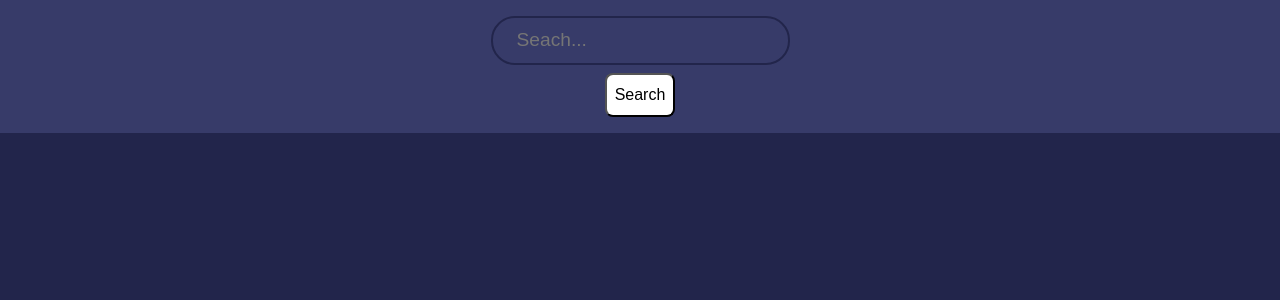
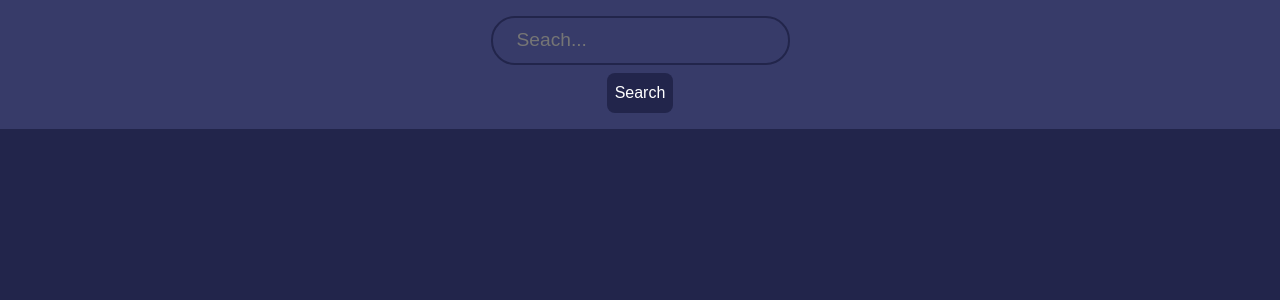
Before and after one commit to herrbaha/letztemovies, a React (Create React App) app: page /search in a window 1280 px wide. Shown: the top 300 px of the page. Built offline with nearby package versions, Linux system fonts and the light colour scheme.

Commit message:
button css fast fertig

```diff
--- a/src/components/Login.js
+++ b/src/components/Login.js
@@ -48,8 +48,7 @@ const Login = () => {
           />
         </Form.Group>
 
-        <Link to="/search"><Button
-          variant="light"
+        <Link to="/search" ><Button
           type="submit"
           className="login-btn"
           disabled={!validateForm()}
--- a/src/css/login.css
+++ b/src/css/login.css
@@ -8,3 +8,9 @@
 .mb-3{
     width: 100%;
 }
+.login-btn{
+    background-color: #373b69 !important;
+    color: white;
+    border: none;
+
+}
--- a/src/css/search.css
+++ b/src/css/search.css
@@ -40,11 +40,12 @@ header{
 }
 .search-btn{
     border-radius: 0.5rem;
-    background-color: #fff;
+    background-color: #22254b;
     padding: 0.5rem;
-    color:black;
+    color: white;
     margin-top: 0.5rem;
     text-decoration: none;
+    border: none;
 }
 .movie-container{
     display: flex;
```
